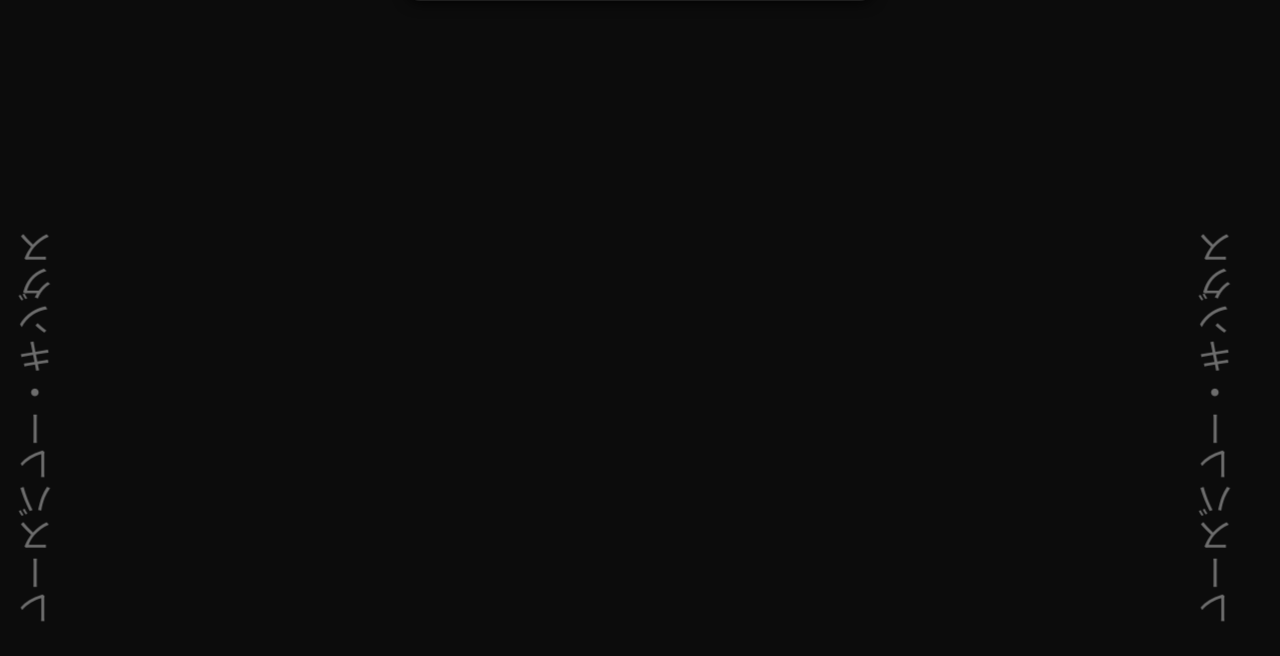
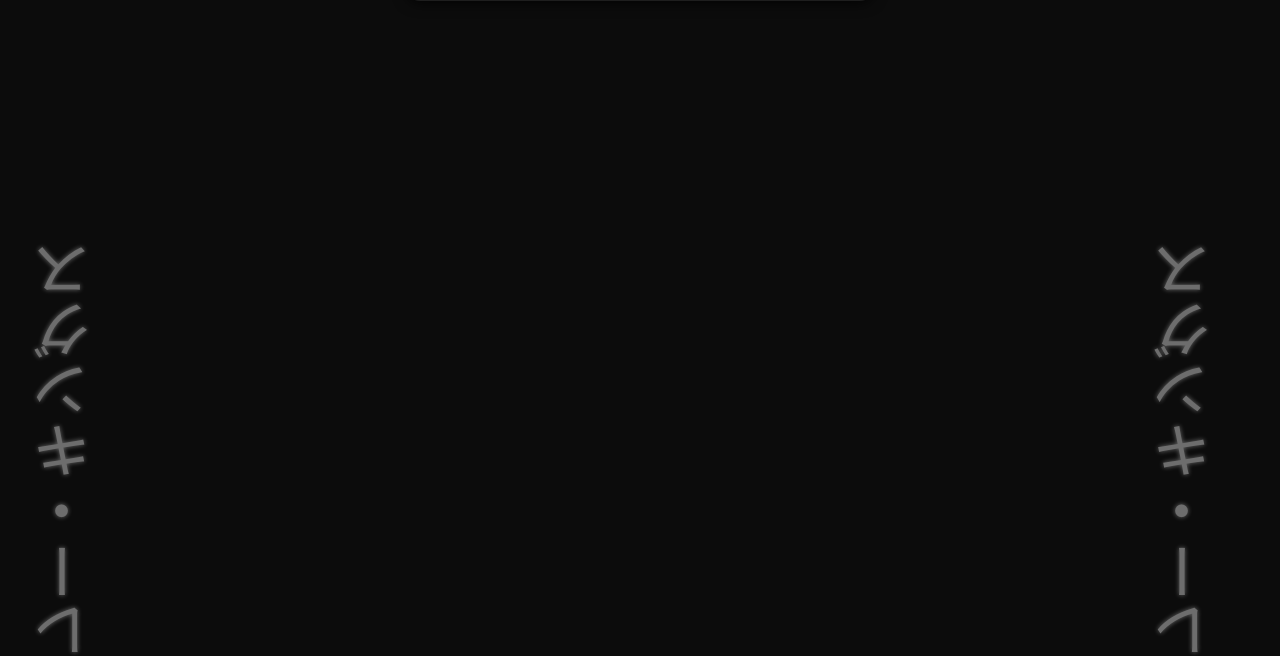
Before and after one commit to Tafi03/racevalleykings, a Flask app: page /login in a window 1280 px wide. Shown: the part 559-1215 px from the top of the page. Run offline with Flask 3, Linux system fonts and the light colour scheme.

Commit message:
login update

```diff
--- a/static/style.css
+++ b/static/style.css
@@ -105,7 +105,7 @@ button:hover {
 /* --- Vertikaler Lauftext (Japanisch scrollend) ------------------------- */
 .scroll-text {
     position: fixed;
-    width: 80px;
+    width: 120px;
     height: 100vh;
     overflow: hidden;
     z-index: -1;
@@ -114,16 +114,24 @@ button:hover {
     padding: 0 10px;
 }
 
-.scroll-text.left  { left: 0; top: 0; }
-.scroll-text.right { right: 0; top: 0; }
+.scroll-text.left {
+    left: 0;
+    padding-left: 20px;
+}
+
+.scroll-text.right {
+    right: 0;
+    padding-right: 20px;
+}
 
 .scroll-text span {
     display: inline-block;
     writing-mode: vertical-rl;
     transform: rotate(180deg);
     font-family: 'Noto Sans JP', sans-serif;
-    font-size: 36px;
+    font-size: 60px;
     color: white;
+    text-shadow: 0 0 5px white;
     white-space: nowrap;
     line-height: 1.4;
     animation: scrollY 25s linear infinite;
```
